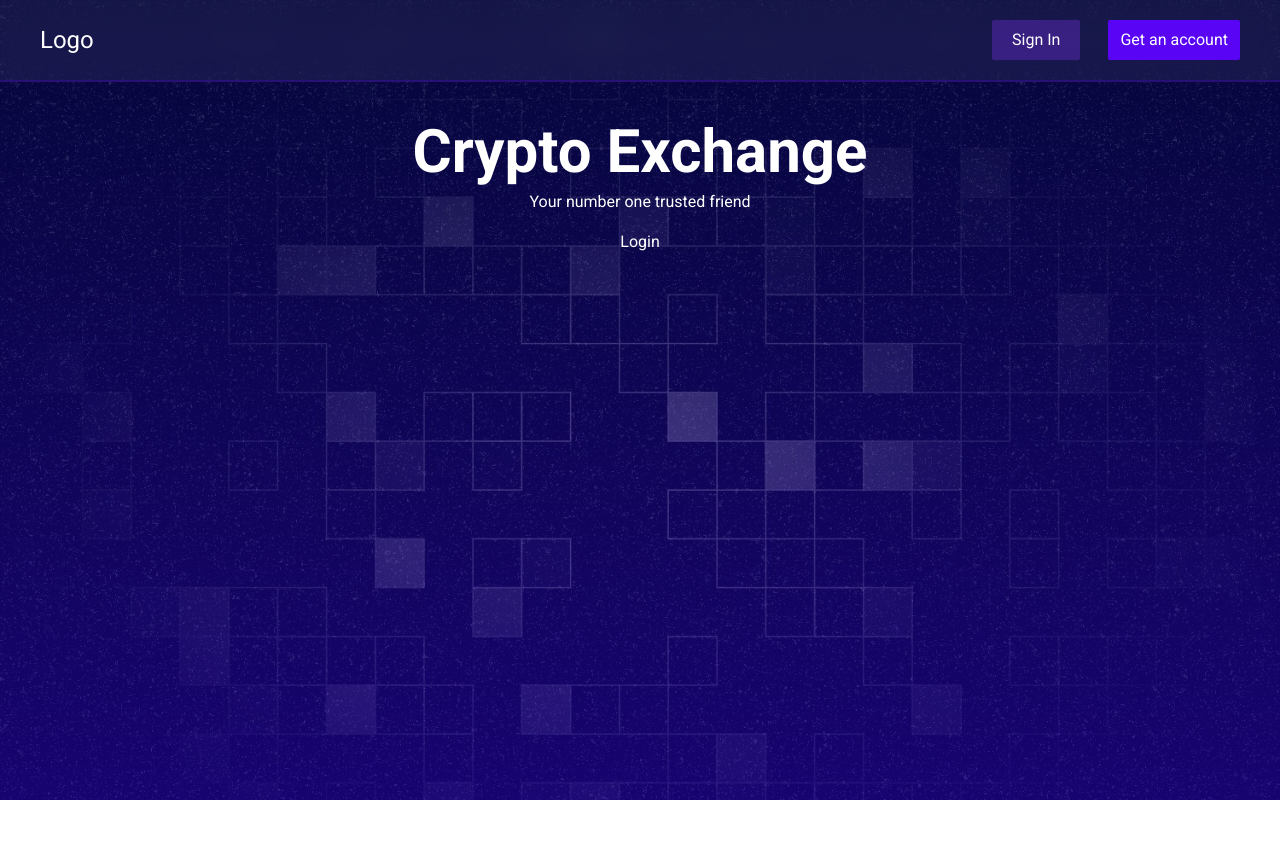
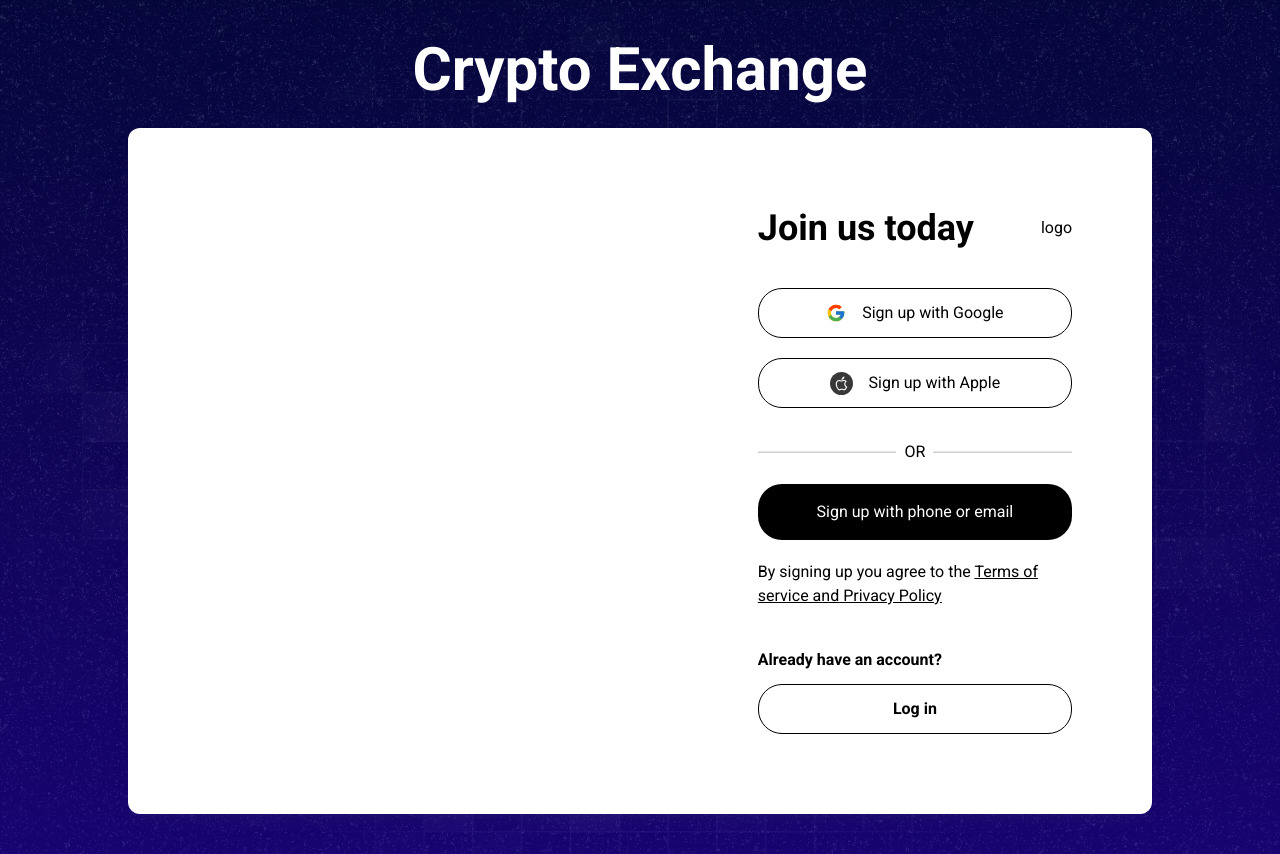
Before and after one commit to Kamasah-Dickson/CryptoExchange, a React (Vite) app: page /login in a window 1280 px wide. Before the commit the page ends 800 px from the top, so only its background shows below. Built offline with nearby package versions, Linux system fonts and the light colour scheme.

Commit message:
update login page

```diff
--- a/src/Pages/Login.tsx
+++ b/src/Pages/Login.tsx
@@ -1,17 +1,81 @@
-import Header from "../Components/Header";
-import { useContext } from "react";
-import { currencyNameContext } from "../contexts/contexts";
+// import loginImage from "../assets/choong-deng-xiang-rVHIqG9tTOE-unsplash.jpg";
+import { FcGoogle } from "react-icons/fc";
+import { AiOutlineApple } from "react-icons/ai";
+import { Link } from "react-router-dom";
+
 function Login() {
-	// const { currencyData } = useContext(currencyNameContext);
 	return (
-		<>
-			<Header />
-			<div className="mt-10 flex flex-col items-center justify-center leading-10 text-white">
-				<h1 className="text-6xl font-large">Crypto Exchange</h1>
-				<p>Your number one trusted friend</p>
-				<p>Login</p>
+		<div className="my-5 mx-auto grid max-w-2xl p-2  lg:max-w-full lg:p-5">
+			<div className="mt-0 flex flex-col items-center justify-center leading-10 text-white">
+				<h1 className="mb-7 text-center text-4xl font-large md:text-6xl">
+					Crypto Exchange
+				</h1>
 			</div>
-		</>
+
+			<form className="mx-auto flex w-full  flex-col bg-white shadow-lg shadow-[#2f207548] lg:max-w-5xl lg:flex-row lg:rounded-xl">
+				<div className=" my-img h-[500px] w-full  overflow-hidden object-cover lg:h-full lg:flex-[3.5] lg:rounded-tl-xl lg:rounded-bl-xl">
+					{/* <img src={loginImage} className="h-full w-full" /> */}
+				</div>
+				<div className="flex-[1.5] p-7 md:flex-[2] lg:p-20">
+					<div className="flex items-center justify-between">
+						<h1 className="text-3xl font-bold md:text-4xl">Join us today</h1>
+						<p>logo</p>
+					</div>
+					<div className="mt-10 flex flex-col items-center gap-5">
+						<button
+							className="flex w-full max-w-md items-center justify-center gap-4 rounded-3xl border border-black py-3 transition-all hover:bg-black hover:text-white"
+							type="button"
+						>
+							<FcGoogle size={20} />
+							<p>Sign up with Google</p>
+						</button>
+						<button
+							className="flex w-full max-w-md items-center justify-center gap-4 rounded-3xl border border-black py-3 transition-all hover:bg-black hover:text-white"
+							type="button"
+						>
+							<div className=" flex h-[23px] w-[23px] items-center  justify-center rounded-full bg-[#000000c7]">
+								<AiOutlineApple color="white" size={17} />
+							</div>
+							<p>Sign up with Apple</p>
+						</button>
+					</div>
+					<div className="mt-8 flex items-center justify-center text-center">
+						<hr className="h-[2px] flex-1 bg-[#00000031]" />
+
+						<p className="my-before px-2">OR</p>
+						<hr className="h-[2px] flex-1 bg-[#00000031]" />
+					</div>
+					<button
+						className="mx-auto mt-5 block w-full max-w-md rounded-3xl bg-black py-4 text-white transition-all hover:bg-[#000000d5]"
+						type="button"
+					>
+						Sign up with phone or email
+					</button>
+					<p className="mt-5">
+						By signing up you agree to the{" "}
+						<Link to="#" className="underline">
+							Terms of service and{" "}
+							<Link
+								to="#"
+								className="
+							underline"
+							>
+								Privacy Policy
+							</Link>
+						</Link>
+					</p>
+					<div className="mt-10">
+						<h2 className="font-bold text-black">Already have an account?</h2>
+						<button
+							className="mt-3 w-full rounded-3xl border border-black py-3 px-10 font-semibold text-black transition-all hover:bg-[#2d15b8] hover:text-white"
+							type="button"
+						>
+							Log in
+						</button>
+					</div>
+				</div>
+			</form>
+		</div>
 	);
 }
 
```
